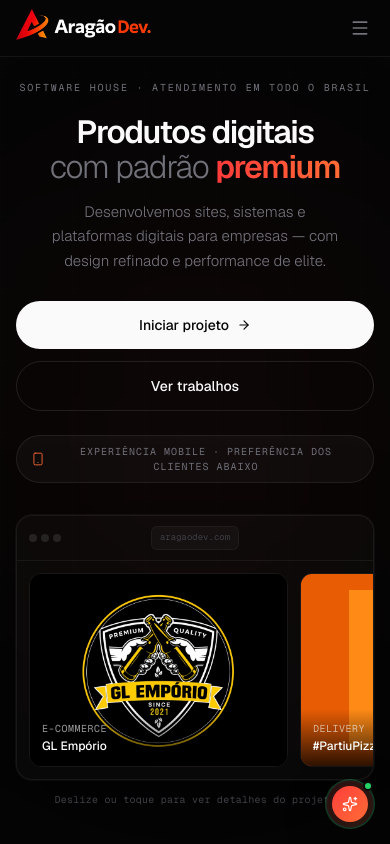
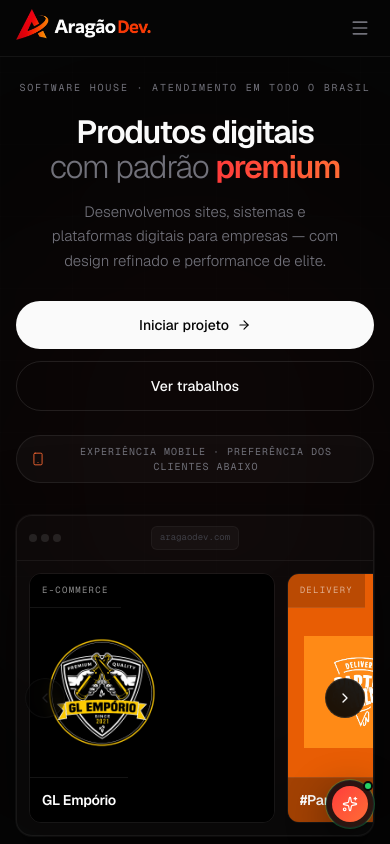
Before and after one commit to deividaragaoo/aragaodev, a Next.js app: page / in a window 390 px wide. Shown: the top 844 px of the page. Built offline with nearby package versions, Linux system fonts and the light colour scheme.

Commit message:
Atualização

```diff
--- a/src/components/sections/Hero.tsx
+++ b/src/components/sections/Hero.tsx
@@ -1,11 +1,12 @@
 "use client";
 
+import { useCallback, useEffect, useRef, useState } from "react";
 import { motion } from "framer-motion";
-import { ArrowUpRight, Smartphone } from "lucide-react";
+import Image from "next/image";
+import { ArrowUpRight, ChevronLeft, ChevronRight, Smartphone } from "lucide-react";
 import { Button } from "@/components/ui/Button";
 import { contact } from "@/lib/data";
 import { projects, type Project } from "@/lib/data";
-import { ProjectImage } from "@/components/ui/ProjectImage";
 import { cn } from "@/lib/utils";
 
 const fadeUp = {
@@ -79,21 +80,58 @@ export function Hero({ onProjectSelect }: HeroProps) {
             Experiência mobile · preferência dos clientes abaixo
           </span>
         </motion.div>
+      </div>
 
       <motion.div
         initial={{ opacity: 0, y: 32 }}
         animate={{ opacity: 1, y: 0 }}
         transition={{ duration: 0.8, delay: 0.25, ease: [0.22, 1, 0.36, 1] }}
-          className="relative w-full max-w-4xl mx-auto"
+        className="relative w-full max-w-6xl mx-auto"
       >
         <BrowserPreview onProjectSelect={onProjectSelect} />
       </motion.div>
-      </div>
     </section>
   );
 }
 
 function BrowserPreview({ onProjectSelect }: { onProjectSelect: (project: Project) => void }) {
+  const scrollRef = useRef<HTMLDivElement>(null);
+  const [canScrollLeft, setCanScrollLeft] = useState(false);
+  const [canScrollRight, setCanScrollRight] = useState(false);
+
+  const updateScrollState = useCallback(() => {
+    const container = scrollRef.current;
+    if (!container) return;
+
+    const { scrollLeft, scrollWidth, clientWidth } = container;
+    setCanScrollLeft(scrollLeft > 8);
+    setCanScrollRight(scrollLeft + clientWidth < scrollWidth - 8);
+  }, []);
+
+  useEffect(() => {
+    const container = scrollRef.current;
+    if (!container) return;
+
+    updateScrollState();
+    container.addEventListener("scroll", updateScrollState, { passive: true });
+    window.addEventListener("resize", updateScrollState);
+
+    return () => {
+      container.removeEventListener("scroll", updateScrollState);
+      window.removeEventListener("resize", updateScrollState);
+    };
+  }, [updateScrollState]);
+
+  const scrollByCard = (direction: -1 | 1) => {
+    const container = scrollRef.current;
+    if (!container) return;
+
+    const card = container.querySelector<HTMLElement>("[data-hero-card]");
+    const gap = 12;
+    const distance = card ? card.offsetWidth + gap : container.clientWidth * 0.75;
+    container.scrollBy({ left: direction * distance, behavior: "smooth" });
+  };
+
   return (
     <div className="relative w-full mx-auto">
       <div className="surface rounded-2xl overflow-hidden shadow-[0_0_0_1px_rgba(255,255,255,0.04),0_24px_80px_rgba(0,0,0,0.5)]">
@@ -111,59 +149,136 @@ function BrowserPreview({ onProjectSelect }: { onProjectSelect: (project: Projec
           <div aria-hidden="true" />
         </div>
 
-        <div className="flex gap-3 overflow-x-auto snap-x snap-mandatory p-3 sm:p-0 sm:grid sm:grid-cols-2 lg:grid-cols-3 xl:grid-cols-5 sm:gap-px sm:overflow-visible sm:bg-white/[0.04] [-ms-overflow-style:none] [scrollbar-width:none] [&::-webkit-scrollbar]:hidden">
-          {projects.map((project, i) => {
-            const lightBg = isLightBackground(project.imageBg);
+        <div className="relative lg:static">
+          <button
+            type="button"
+            onClick={() => scrollByCard(-1)}
+            disabled={!canScrollLeft}
+            aria-label="Projeto anterior"
+            className={cn(
+              "lg:hidden absolute left-2 top-1/2 -translate-y-1/2 z-10 flex h-10 w-10 items-center justify-center rounded-full border border-white/10 bg-background/90 backdrop-blur-sm transition-all",
+              canScrollLeft
+                ? "text-foreground hover:border-white/20 active:scale-95"
+                : "text-subtle opacity-40 pointer-events-none"
+            )}
+          >
+            <ChevronLeft className="w-4 h-4" />
+          </button>
 
-            return (
+          <button
+            type="button"
+            onClick={() => scrollByCard(1)}
+            disabled={!canScrollRight}
+            aria-label="Próximo projeto"
+            className={cn(
+              "lg:hidden absolute right-2 top-1/2 -translate-y-1/2 z-10 flex h-10 w-10 items-center justify-center rounded-full border border-white/10 bg-background/90 backdrop-blur-sm transition-all",
+              canScrollRight
+                ? "text-foreground hover:border-white/20 active:scale-95"
+                : "text-subtle opacity-40 pointer-events-none"
+            )}
+          >
+            <ChevronRight className="w-4 h-4" />
+          </button>
+
+          <div
+            ref={scrollRef}
+            className="flex gap-3 overflow-x-auto snap-x snap-mandatory px-3 py-3 lg:px-0 lg:py-0 lg:grid lg:grid-cols-5 lg:gap-px lg:overflow-visible lg:bg-white/[0.04] [-ms-overflow-style:none] [scrollbar-width:none] [&::-webkit-scrollbar]:hidden"
+          >
+            {projects.map((project, i) => (
               <motion.div
                 key={project.id}
+                data-hero-card
                 initial={{ opacity: 0 }}
                 animate={{ opacity: 1 }}
                 transition={{ delay: 0.4 + i * 0.08 }}
-                className="min-w-[78%] shrink-0 snap-center sm:min-w-0 sm:shrink rounded-xl sm:rounded-none overflow-hidden border border-white/[0.06] sm:border-0"
+                className="min-w-[74%] shrink-0 snap-center sm:min-w-[46%] lg:min-w-0 lg:shrink rounded-xl lg:rounded-none overflow-hidden border border-white/[0.06] lg:border-0"
               >
+                <HeroProjectCard
+                  project={project}
+                  onSelect={onProjectSelect}
+                  priority={i === 0}
+                />
+              </motion.div>
+            ))}
+          </div>
+        </div>
+      </div>
+
+      <p className="text-center text-[10px] sm:text-[11px] text-subtle font-mono mt-3 sm:mt-4 tracking-wide px-2">
+        <span className="lg:hidden">Deslize ou use as setas para ver os projetos</span>
+        <span className="hidden lg:inline">Clique em um projeto para ver detalhes</span>
+      </p>
+    </div>
+  );
+}
+
+function HeroProjectCard({
+  project,
+  onSelect,
+  priority,
+}: {
+  project: Project;
+  onSelect: (project: Project) => void;
+  priority?: boolean;
+}) {
+  const lightBg = isLightBackground(project.imageBg);
+  const imageSrc = project.heroImage ?? project.image;
+
+  return (
     <button
       type="button"
-                  onClick={() => onProjectSelect(project)}
-                  className="group relative block w-full aspect-[4/3] overflow-hidden text-left active:opacity-90"
+      onClick={() => onSelect(project)}
+      className="group relative flex h-full w-full min-h-[248px] lg:min-h-[280px] flex-col overflow-hidden text-left active:opacity-95"
       style={{ backgroundColor: project.imageBg ?? "#0a0a0a" }}
       aria-label={`Ver detalhes do projeto ${project.title}`}
     >
-                  <ProjectImage
-                    project={project}
-                    variant="hero"
-                    sizes="(max-width: 640px) 78vw, (max-width: 768px) 33vw, 400px"
-                    priority={i === 0}
-                    className="transition-transform duration-500 group-hover:scale-[1.03] group-active:scale-[1.02]"
+      <div
+        className={cn(
+          "shrink-0 px-3 py-2.5 border-b",
+          lightBg ? "border-black/[0.06] bg-black/[0.02]" : "border-white/[0.08] bg-black/20"
+        )}
+      >
+        <p
+          className={cn(
+            "text-[9px] sm:text-[10px] font-mono uppercase tracking-[0.14em] truncate",
+            lightBg ? "text-zinc-500" : "text-white/55"
+          )}
+        >
+          {project.category}
+        </p>
+      </div>
+
+      <div className="relative flex flex-1 items-center justify-center px-4 py-5 sm:px-5 sm:py-6 lg:px-4 lg:py-7 min-h-[148px]">
+        <div className="relative h-[112px] w-[112px] sm:h-[128px] sm:w-[128px] lg:h-[136px] lg:w-[136px]">
+          <Image
+            src={imageSrc}
+            alt={project.title}
+            fill
+            priority={priority}
+            quality={100}
+            unoptimized
+            sizes="(max-width: 1024px) 128px, 136px"
+            className="object-contain transition-transform duration-500 group-hover:scale-[1.04]"
           />
+        </div>
 
-                  <div className="absolute inset-0 bg-black/0 group-hover:bg-black/50 group-active:bg-black/40 transition-colors duration-300 flex flex-col items-center justify-center gap-2 opacity-0 group-hover:opacity-100 group-active:opacity-100 sm:group-active:opacity-0">
-                    <span className="inline-flex items-center gap-1.5 px-3 py-1.5 rounded-full bg-foreground text-background text-[11px] font-medium">
+        <div className="absolute inset-0 flex items-center justify-center bg-black/0 opacity-0 transition-all duration-300 group-hover:bg-black/45 group-hover:opacity-100 group-active:bg-black/35 group-active:opacity-100 lg:group-active:opacity-0">
+          <span className="inline-flex items-center gap-1.5 rounded-full bg-foreground px-3 py-1.5 text-[11px] font-medium text-background">
             Ver projeto
             <ArrowUpRight className="w-3 h-3" />
           </span>
         </div>
+      </div>
 
       <div
         className={cn(
-                      "absolute bottom-0 inset-x-0 p-3 sm:group-hover:opacity-0 transition-opacity duration-300",
-                      lightBg
-                        ? "bg-gradient-to-t from-white via-white/80 to-transparent"
-                        : "bg-gradient-to-t from-black/80 via-black/40 to-transparent"
+          "shrink-0 border-t px-3 py-3",
+          lightBg ? "border-black/[0.06] bg-white" : "border-white/[0.08] bg-black/30"
         )}
       >
         <p
           className={cn(
-                        "text-[10px] font-mono uppercase tracking-wider mb-0.5",
-                        lightBg ? "text-zinc-500" : "text-white/60"
-                      )}
-                    >
-                      {project.category}
-                    </p>
-                    <p
-                      className={cn(
-                        "text-xs sm:text-sm font-medium truncate",
+            "text-sm font-semibold tracking-[-0.02em] truncate",
             lightBg ? "text-zinc-900" : "text-white"
           )}
         >
@@ -171,15 +286,5 @@ function BrowserPreview({ onProjectSelect }: { onProjectSelect: (project: Projec
         </p>
       </div>
     </button>
-              </motion.div>
-            );
-          })}
-        </div>
-      </div>
-
-      <p className="text-center text-[10px] sm:text-[11px] text-subtle font-mono mt-3 sm:mt-4 tracking-wide px-2">
-        Deslize ou toque para ver detalhes do projeto
-      </p>
-    </div>
   );
 }
--- a/src/lib/data.ts
+++ b/src/lib/data.ts
@@ -49,6 +49,7 @@ export type Project = {
   metrics: Record<string, string>;
   imageFit?: "cover" | "contain";
   imageBg?: string;
+  heroImage?: string;
   gallery: ProjectGalleryItem[];
 };
 
@@ -137,6 +138,7 @@ export const projects: Project[] = [
     tags: ["Next.js", "Landing Page", "UI/UX"],
     gradient: "from-violet-500/40 via-purple-600/30 to-amber-500/20",
     image: "/projects/pierre-onassis-logo.png",
+    heroImage: "/projects/pierre-onassis-hero-logo.svg",
     imageFit: "contain",
     imageBg: "#0a0a0a",
     url: "https://www.pierreonassis.com/",
```
Also changed, not shown: public/projects/bruno-toquinho-logo.svg, public/projects/pierre-onassis-hero-logo.svg (added). Lines whose indentation alone changed are shown as unchanged.
